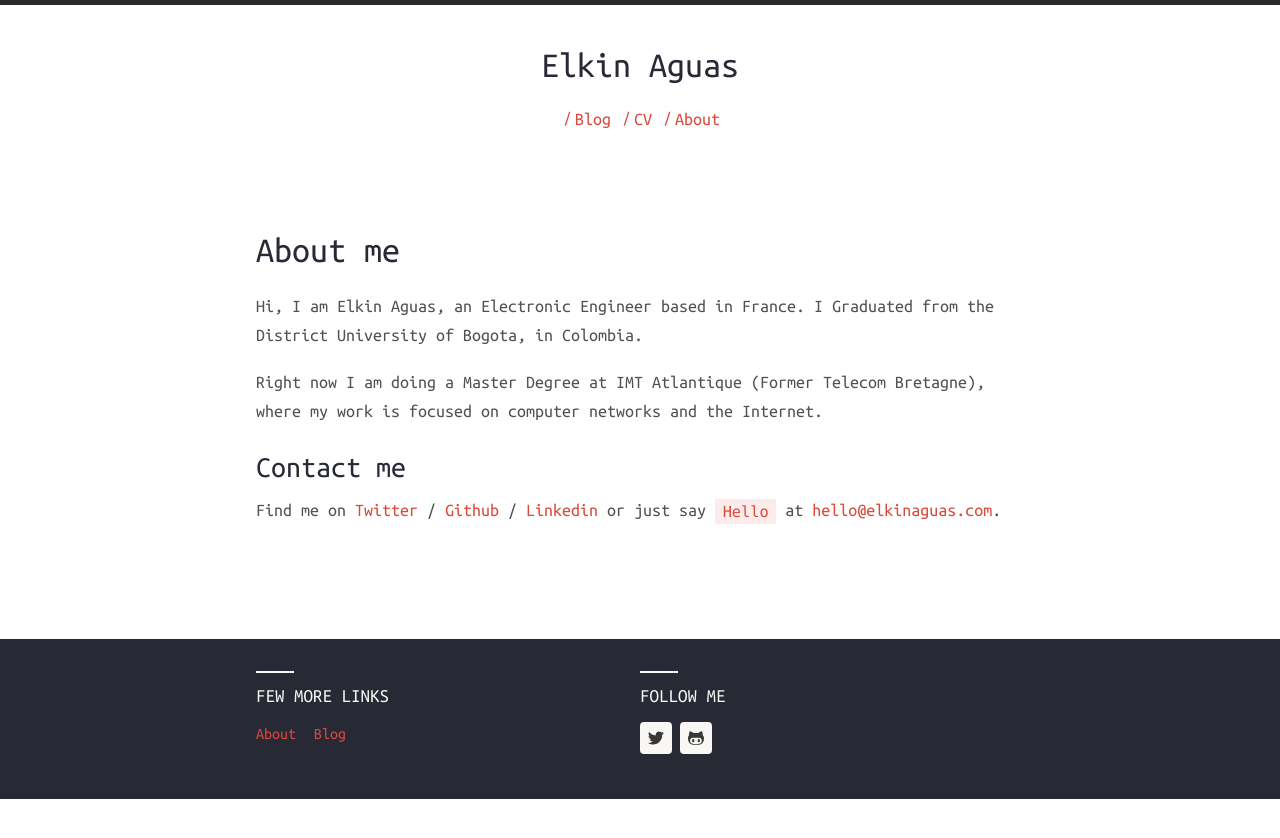
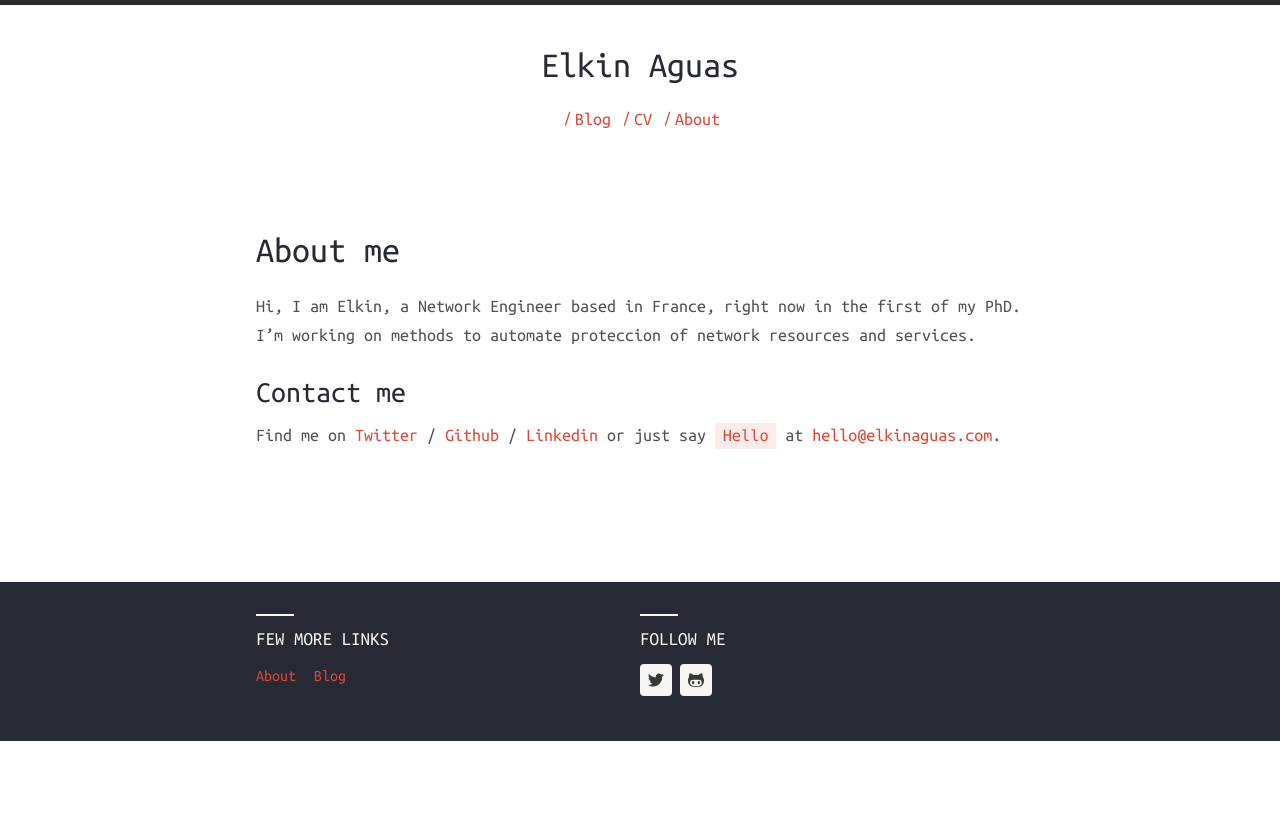
Before and after one commit to elkinaguas/elkinaguas.github.io, a Jekyll site: the page built from about.md, in a window 1280 px wide. Shown: the top 838 px of the page. Built offline with Jekyll 4.4.1, drawn with Linux system fonts in a browser that asks for light colours; nearby versions of some CDN libraries.

Commit message:
Update about.md

```diff
--- a/about.md
+++ b/about.md
@@ -5,11 +5,7 @@ permalink: /about/
 ---
 <head><link rel='shortcut icon' type='image/png' href='/favicon.png' /></head>
 
-Hi, I am Elkin Aguas, an Electronic Engineer based in France.
-I Graduated from the District University of Bogota, in Colombia.
-
-Right now I am doing a Master Degree at IMT Atlantique (Former Telecom Bretagne),
-where my work is focused on computer networks and the Internet.
+Hi, I am Elkin, a Network Engineer based in France, right now in the first of my PhD. I'm working on methods to automate proteccion of network resources and services.
 
 ### Contact me
 
```
